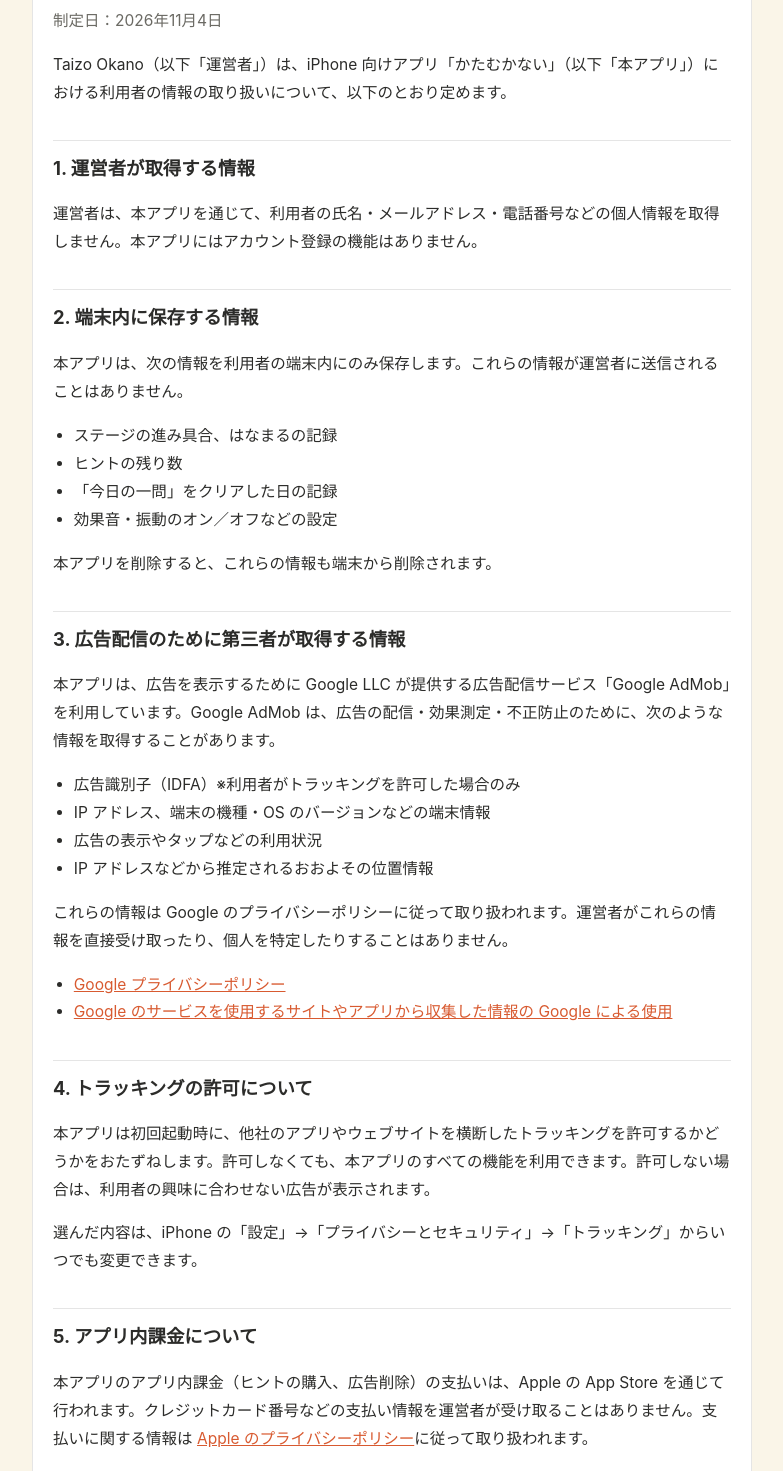
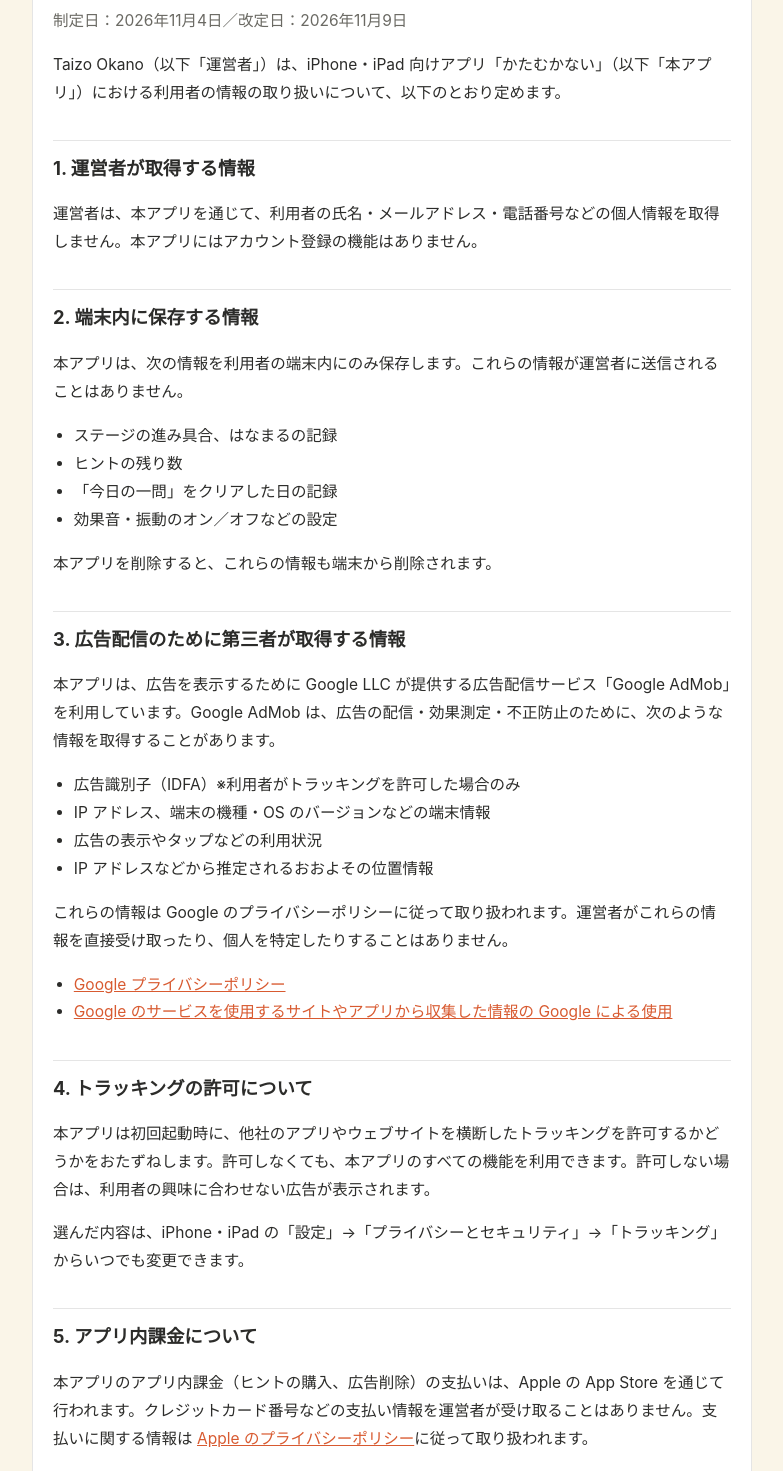
Before and after one commit to gekimax2000/katamukanai-support, a plain HTML site: page privacy.html in a window 1280 px wide. Shown: the part 129-1600 px from the top of the page, without its empty margins (248-1031 px from the left). Drawn offline with Linux system fonts and the light colour scheme.

Commit message:
サポートページとプライバシーポリシーを iPad にも対応した書き方に直す
Co-Authored-By: Claude Opus 5.5 <noreply@anthropic.com>

```diff
--- a/privacy.html
+++ b/privacy.html
@@ -10,9 +10,9 @@
 <main>
   <p class="app"><a href="./">かたむかない</a></p>
   <h1>プライバシーポリシー</h1>
-  <p class="date">制定日：2026年11月4日</p>
+  <p class="date">制定日：2026年11月4日／改定日：2026年11月9日</p>
 
-  <p>Taizo Okano（以下「運営者」）は、iPhone 向けアプリ「かたむかない」（以下「本アプリ」）における利用者の情報の取り扱いについて、以下のとおり定めます。</p>
+  <p>Taizo Okano（以下「運営者」）は、iPhone・iPad 向けアプリ「かたむかない」（以下「本アプリ」）における利用者の情報の取り扱いについて、以下のとおり定めます。</p>
 
   <h2>1. 運営者が取得する情報</h2>
   <p>運営者は、本アプリを通じて、利用者の氏名・メールアドレス・電話番号などの個人情報を取得しません。本アプリにはアカウント登録の機能はありません。</p>
@@ -43,7 +43,7 @@
 
   <h2>4. トラッキングの許可について</h2>
   <p>本アプリは初回起動時に、他社のアプリやウェブサイトを横断したトラッキングを許可するかどうかをおたずねします。許可しなくても、本アプリのすべての機能を利用できます。許可しない場合は、利用者の興味に合わせない広告が表示されます。</p>
-  <p>選んだ内容は、iPhone の「設定」→「プライバシーとセキュリティ」→「トラッキング」からいつでも変更できます。</p>
+  <p>選んだ内容は、iPhone・iPad の「設定」→「プライバシーとセキュリティ」→「トラッキング」からいつでも変更できます。</p>
 
   <h2>5. アプリ内課金について</h2>
   <p>本アプリのアプリ内課金（ヒントの購入、広告削除）の支払いは、Apple の App Store を通じて行われます。クレジットカード番号などの支払い情報を運営者が受け取ることはありません。支払いに関する情報は <a href="https://www.apple.com/jp/legal/privacy/">Apple のプライバシーポリシー</a>に従って取り扱われます。</p>
```
Also changed, not shown: index.html (+2 -2 lines).
